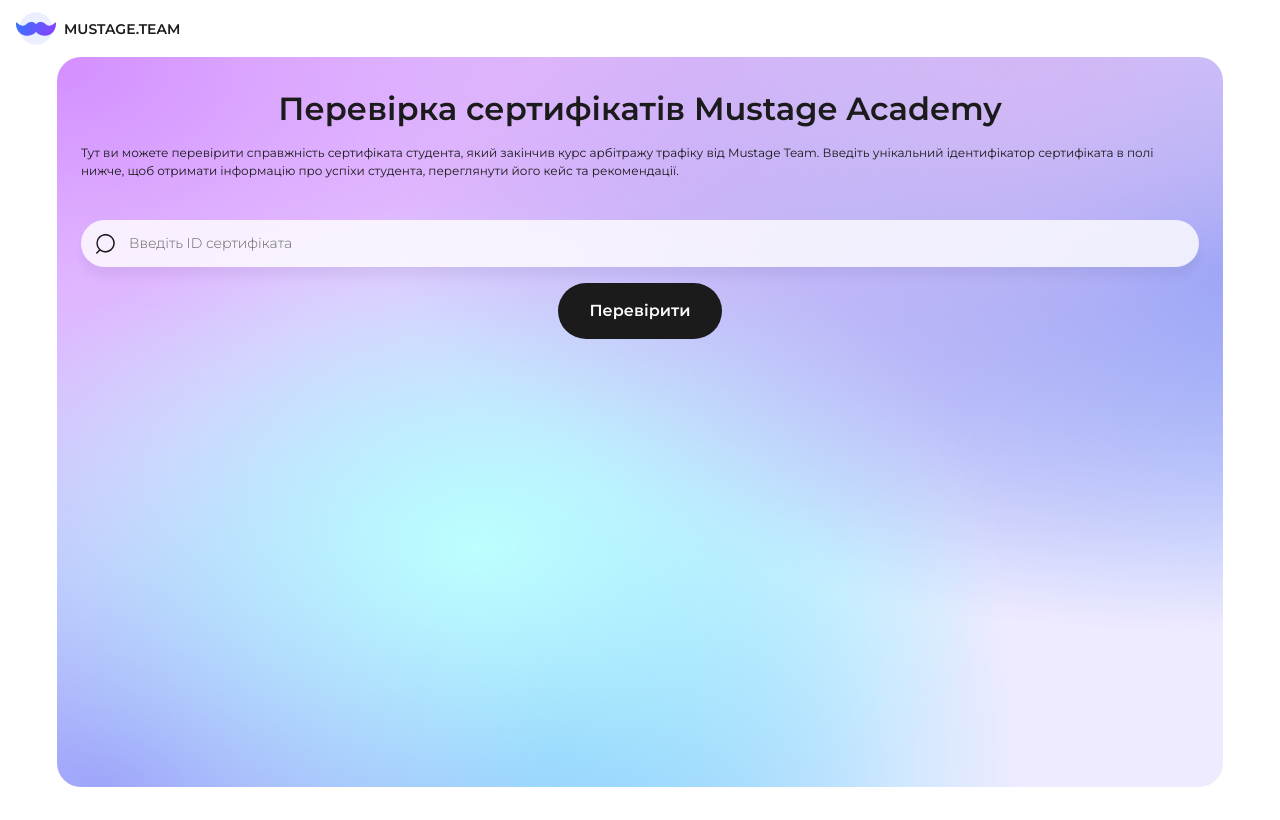
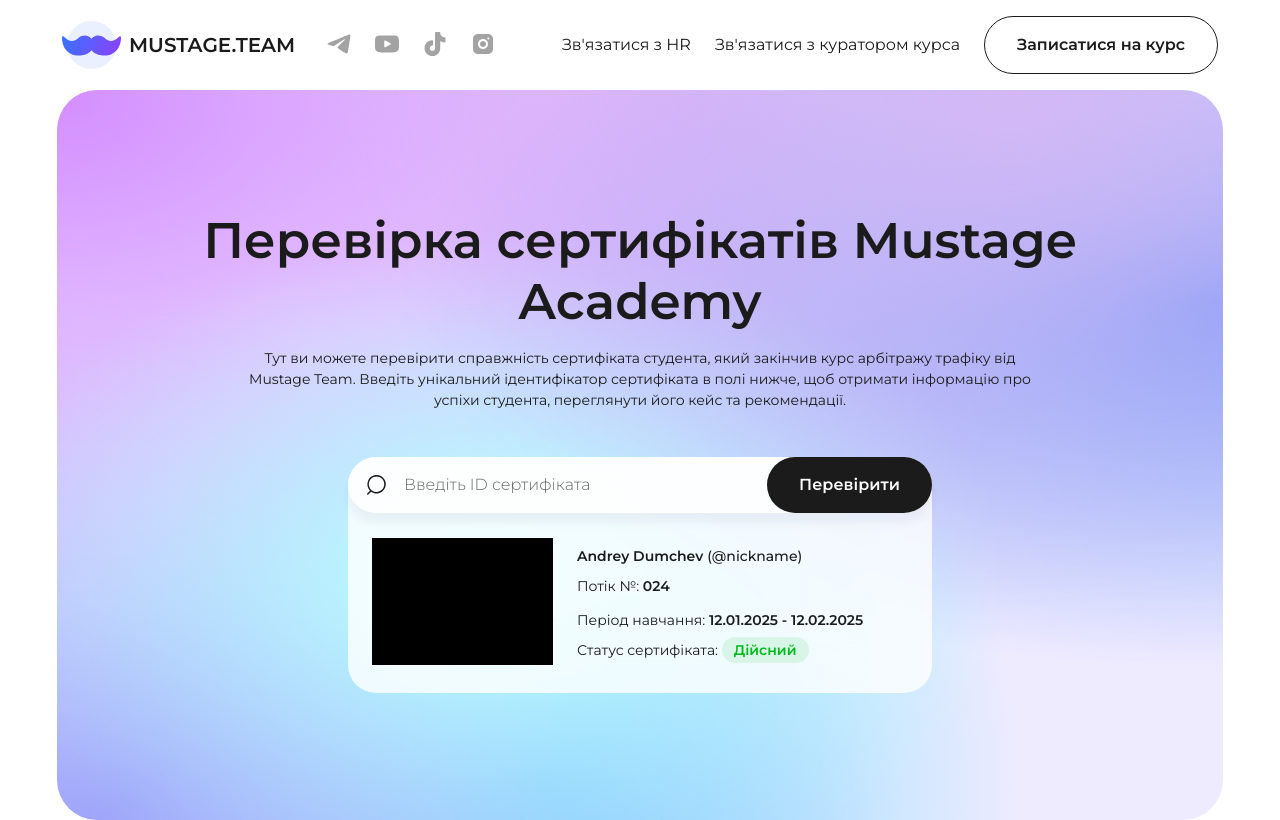
Before and after one commit to IG00RA/certificate, a Next.js app: page /1 in a window 1280 px wide. Built offline with nearby package versions, Linux system fonts and the light colour scheme.

Commit message:
[Update] hero desktop styles

```diff
--- a/src/components/Buttons/Buttons.module.css
+++ b/src/components/Buttons/Buttons.module.css
@@ -38,6 +38,11 @@
   }
 
   @media (min-width: 1024px) {
+    font-size: var(--fs_small);
+    padding: 12px 16px;
+  }
+  @media (min-width: 1200px) {
+    font-size: var(--fs_xsmall);
     padding: 16px 32px;
   }
 }
--- a/src/components/Header/Header.module.css
+++ b/src/components/Header/Header.module.css
@@ -5,16 +5,36 @@
   align-items: center;
   padding: 12px 16px;
 
+  @media (min-width: 460px) {
+    padding: 14px 62px;
+  }
+
   @media (min-width: 768px) {
+    padding: 16px 82px;
   }
 
   @media (min-width: 1024px) {
+    padding: 16px 42px;
+  }
+  @media (min-width: 1200px) {
+    padding: 16px 62px;
   }
 
-  @media (min-width: 1448px) {
-    padding: 36px 5px;
+  @media (min-width: 1368px) {
+    padding: 16px 82px;
     max-width: var(--desktop);
     margin: 0 auto;
+  }
+}
+
+.header_social {
+  @media (min-width: 1024px) {
+    display: flex;
+    gap: 12px;
+    align-items: center;
+  }
+  @media (min-width: 1270px) {
+    gap: 32px;
   }
 }
 
@@ -27,6 +47,10 @@
 .logo {
   width: 40px;
   height: 33px;
+  @media (min-width: 1200px) {
+    width: 59px;
+    height: 48px;
+  }
 }
 
 .logo_text {
@@ -35,6 +59,58 @@
   font-style: normal;
   font-weight: 600;
   line-height: normal;
+  @media (min-width: 1024px) {
+    font-size: 16px;
+  }
+  @media (min-width: 1200px) {
+    font-size: 20px;
+  }
+}
+
+.social {
+  display: none;
+  @media (min-width: 1024px) {
+    display: flex;
+    gap: 12px;
+    align-items: center;
+  }
+  @media (min-width: 1270px) {
+    gap: 24px;
+  }
+}
+
+.nav_wrap {
+  display: none;
+  @media (min-width: 1024px) {
+    display: flex;
+    gap: 12px;
+    align-items: center;
+  }
+  @media (min-width: 1270px) {
+    gap: 24px;
+  }
+}
+
+.links {
+  display: flex;
+  gap: 12px;
+  align-items: center;
+  @media (min-width: 1270px) {
+    gap: 24px;
+  }
+}
+
+.link {
+  font-size: var(--fs_xsmall);
+  font-style: normal;
+  font-weight: 400;
+  line-height: 150%;
+  transition: color 0.3s ease-in-out;
+
+  &:hover,
+  &:focus {
+    color: var(--primary_color);
+  }
 }
 
 .burger_wrap {
@@ -46,7 +122,7 @@
   position: relative;
   cursor: pointer;
 
-  @media (min-width: 768px) {
+  @media (min-width: 1024px) {
     display: none;
   }
 
--- a/src/components/Header/Header.tsx
+++ b/src/components/Header/Header.tsx
@@ -8,6 +8,8 @@
 import { useTranslations } from 'next-intl';
 import Image from 'next/image';
 import logo from '@/img/logo.svg';
+import SecondaryButton from '../Buttons/SecondaryButton';
+import { linkItems, socialItems } from '@/data/data';
 
 export default function Header() {
   const [isMenuOpen, setIsMenuOpen] = useState(false);
@@ -26,6 +28,7 @@
 
   return (
     <header className={`${styles.header}`}>
+      <div className={`${styles.header_social}`}>
         <Link className={styles.logo_wrap} href={`/`}>
           <Image
             className={styles.logo}
@@ -38,8 +41,33 @@
           />
           <span className={styles.logo_text}>MUSTAGE.TEAM</span>
         </Link>
-
+        <ul className={styles.social}>
+          {socialItems.map((item, index) => (
+            <li key={index}>
+              <a href={item.link} target="_blank" rel="noopener noreferrer">
+                <Icon name={item.icon} color="#a3a3a3" width={24} height={24} />
+              </a>
+            </li>
+          ))}
+        </ul>
+      </div>
       <div className={`${styles.nav_wrap}`}>
+        <ul className={styles.links}>
+          {linkItems.map((item, index) => (
+            <li key={index}>
+              <a
+                href={item.href}
+                className={styles.link}
+                target="_blank"
+                rel="noopener noreferrer"
+              >
+                {t(item.label)}
+              </a>
+            </li>
+          ))}
+        </ul>
+        <SecondaryButton />
+      </div>
       <div
         className={`${styles.burger_wrap} ${
           isMenuOpen ? styles.burger_open : ''
@@ -50,10 +78,6 @@
         <span className={styles.line}></span>
         <span className={styles.line}></span>
       </div>
-        {/* <Link className={styles.main_button} href={`/`}>
-          {t('Buttons.main')}
-        </Link> */}
-      </div>
 
       <MobMenu isMenuOpen={isMenuOpen} closeMenu={closeMenu} />
     </header>
--- a/src/components/Hero/Hero.module.css
+++ b/src/components/Hero/Hero.module.css
@@ -56,6 +56,19 @@
   transition: background-position 1176.4705882352941s ease;
   animation: gradient-animation 1176.4705882352941s ease infinite;
 
+  @media (min-width: 768px) {
+    padding: 60px 80px;
+  }
+
+  @media (min-width: 1024px) {
+    border-radius: 40px;
+    padding: 120px 80px;
+  }
+
+  @media (min-width: 1368px) {
+    padding: 156px 116px;
+  }
+
   @media (min-width: 1408px) {
     max-width: var(--desktop);
   }
@@ -79,6 +92,26 @@
   font-style: normal;
   font-weight: 600;
   line-height: normal;
+
+  @media (min-width: 460px) {
+    max-width: 400px;
+    text-align: center;
+  }
+
+  @media (min-width: 768px) {
+    max-width: 550px;
+    font-size: 42px;
+  }
+
+  @media (min-width: 1024px) {
+    max-width: 900px;
+
+    font-size: var(--fs_mxlarge);
+  }
+
+  @media (min-width: 1368px) {
+    font-size: var(--fs_xxlarge);
+  }
 }
 
 .hero_text {
@@ -86,6 +119,26 @@
   line-height: 150%;
   font-weight: 400;
   margin-bottom: 24px;
+
+  @media (min-width: 460px) {
+    max-width: 380px;
+    text-align: center;
+  }
+
+  @media (min-width: 768px) {
+    max-width: 500px;
+  }
+
+  @media (min-width: 1024px) {
+    max-width: 800px;
+    font-size: var(--fs_small);
+    margin-bottom: 30px;
+  }
+
+  @media (min-width: 1368px) {
+    margin-bottom: 40px;
+    font-size: var(--fs_xsmall);
+  }
 }
 
 .input_wrap {
@@ -95,6 +148,18 @@
   gap: 16px;
   align-items: center;
   width: 100%;
+  margin: 0 auto;
+  max-width: 350px;
+
+  @media (min-width: 768px) {
+    max-width: 584px;
+    & button {
+      position: absolute;
+      top: 0;
+      right: 0;
+      z-index: 2;
+    }
+  }
 }
 
 .search_icon {
@@ -102,6 +167,10 @@
   top: 12px;
   left: 12px;
   z-index: 2;
+  @media (min-width: 1024px) {
+    top: 16px;
+    left: 16px;
+  }
 }
 
 .input {
@@ -119,6 +188,15 @@
   font-weight: 400;
   line-height: 150%;
   box-shadow: var(--box_shadow);
+
+  @media (min-width: 768px) {
+    padding: 13px 180px 13px 48px;
+  }
+
+  @media (min-width: 1024px) {
+    padding: 16px 180px 16px 56px;
+    font-size: var(--fs_xsmall);
+  }
 }
 
 .input::placeholder {
@@ -128,6 +206,9 @@
   font-style: normal;
   font-weight: 300;
   line-height: 150%;
+  @media (min-width: 1024px) {
+    font-size: var(--fs_xsmall);
+  }
 }
 
 .input:focus,
@@ -147,13 +228,42 @@
   border-radius: 28px;
   background: rgba(255, 255, 255, 0.8);
   backdrop-filter: blur(30px);
+
+  @media (min-width: 768px) {
+    flex-direction: row;
+    gap: 12px;
+  }
+  @media (min-width: 1024px) {
+    padding: 81px 24px 24px;
+    gap: 24px;
+  }
 }
 
 .cert_image {
   width: 128px;
-  height: 90px;
+  height: auto;
+  aspect-ratio: 128/90;
   background-color: black;
   margin-bottom: 4px;
+
+  @media (min-width: 768px) {
+    width: 160px;
+  }
+
+  @media (min-width: 1024px) {
+    width: 181px;
+  }
+}
+
+.info_wrap {
+  display: flex;
+  flex-direction: column;
+  gap: 8px;
+
+  @media (min-width: 1024px) {
+    padding: 9px 0;
+    gap: 12px;
+  }
 }
 
 .name {
@@ -188,7 +298,7 @@
 
 .period {
   & span {
-    display: block;
+    display: inline-block;
     margin-top: 4px;
   }
 }
--- a/src/components/Hero/Hero.tsx
+++ b/src/components/Hero/Hero.tsx
@@ -11,7 +11,7 @@
   const t = useTranslations('');
 
   const [certificate, setCertificate] = useState('');
-  const [isVisible, setIsVisible] = useState(false);
+  const [isVisible, setIsVisible] = useState(true);
   const [certificateStatus, setCertificateStatus] = useState('valid');
 
   return (
@@ -40,6 +40,7 @@
           {isVisible && (
             <div className={styles.info_container}>
               <div className={styles.cert_image}></div>
+              <div className={styles.info_wrap}>
                 <p className={styles.name}>
                   Andrey Dumchev <span>(@nickname)</span>
                 </p>
@@ -52,7 +53,9 @@
                 <p className={styles.status}>
                   {t('Hero.status')}{' '}
                   {certificateStatus === 'valid' && (
-                  <span className={styles.status_valid}>{t('Hero.valid')}</span>
+                    <span className={styles.status_valid}>
+                      {t('Hero.valid')}
+                    </span>
                   )}
                   {certificateStatus === 'discontinued' && (
                     <span className={styles.status_discontinued}>
@@ -66,6 +69,7 @@
                   )}
                 </p>
               </div>
+            </div>
           )}
           <MainButton />
         </div>
--- a/src/components/MobMenu/MobMenu.module.css
+++ b/src/components/MobMenu/MobMenu.module.css
@@ -15,7 +15,7 @@
   transform: scaleX(1);
   transform-origin: left;
   z-index: 1000;
-  width: 100vh;
+  width: 100vw;
   height: 100vh;
   background-color: var(--modal_overlay);
 }
```
Lines whose indentation alone changed are shown as unchanged.
